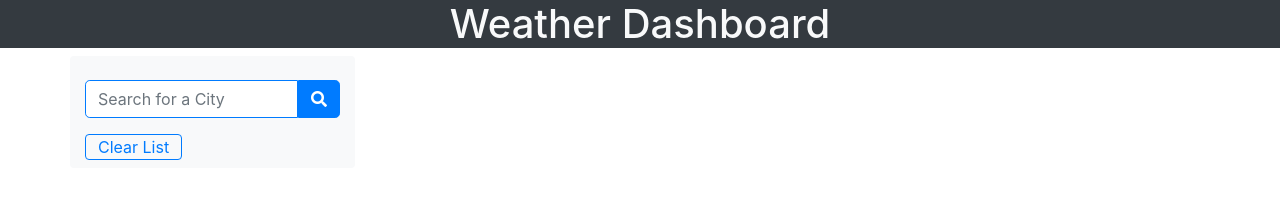
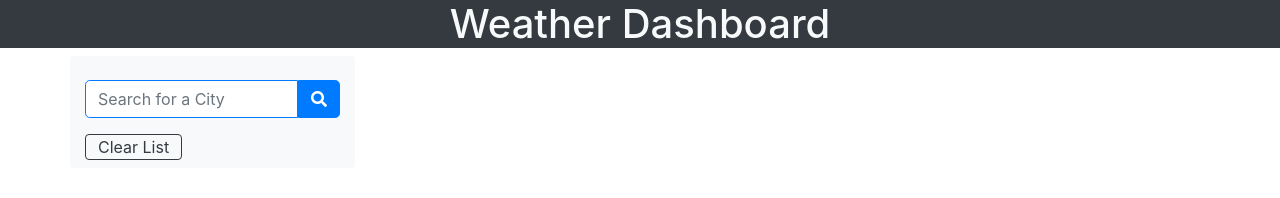
Before and after one commit to pprewitt/WeatherApp, a plain HTML site: page index.html in a window 1280 px wide. Drawn offline with nearby package versions, Linux system fonts and the light colour scheme; no server answers.

Commit message:
updating

```diff
--- a/index.html
+++ b/index.html
@@ -10,7 +10,7 @@
 </head>
 <body>
     <h1 class= "bg-dark text-light d-flex justify-content-center text-center">Weather Dashboard</h1>
-    <div class="container">
+    <div class="container ">
         <div class="row">
             <div class="col-md-3 search bg-light rounded">
                 <div class="form-group d-flex justify-content-center mt-3 mb-3">
@@ -20,7 +20,7 @@
                             <i class="fas fa-search"></i>
                         </button>
                 </div>
-                <button class="d-flex justify-content-center rounded btn py-0 mb-2 mt-0 btn-default btn-outline-primary" id="clearlist">Clear List</button>
+                <button class="d-flex justify-content-center rounded btn py-0 mb-2 mt-0 btn-default btn-outline-dark" id="clearlist">Clear List</button>
                 <div class="history pb=6" id="cities-view"></div>
             </div>
             <div class="col-md-9 weather-summary">
```
